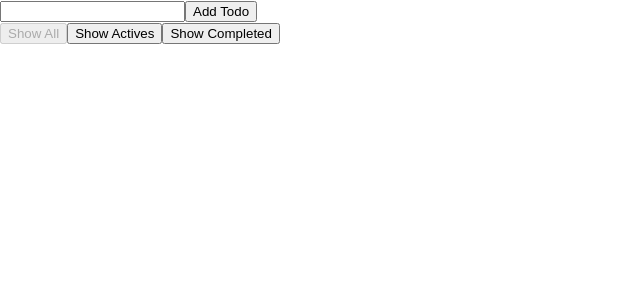
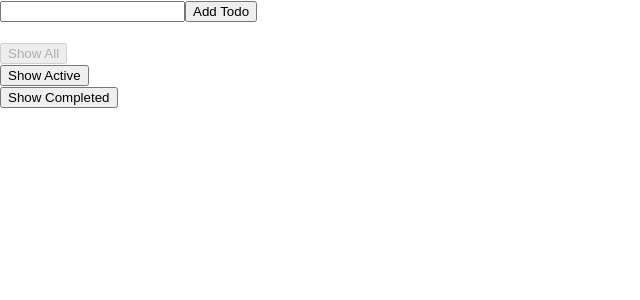
Before and after one commit to netochaves/redux-examples, a React (Create React App) app: page / in a window 1280 px wide. Shown: the top 300 px of the page, without its empty margins (0-640 px from the left). Built offline with nearby package versions, Linux system fonts and the light colour scheme.

Commit message:
code refactoring

```diff
--- /dev/null
+++ b/src/Todos/components/addTodo.js
@@ -0,0 +1,29 @@
+import React from "react"
+import { connect } from "react-redux"
+import { bindActionCreators } from "redux"
+import { addTodo } from "../ducks/actions"
+
+const AddTodo = ({ addTodo }) => {
+  let input
+  return (
+    <div>
+      <input ref={node => (input = node)} />
+      <button
+        onClick={event => {
+          event.preventDefault()
+          addTodo(input.value)
+          input.value = ""
+        }}
+      >
+        Add Todo
+      </button>
+    </div>
+  )
+}
+
+const mapDispatchToProps = dispatch => bindActionCreators({ addTodo }, dispatch)
+
+export default connect(
+  null,
+  mapDispatchToProps
+)(AddTodo)
--- /dev/null
+++ b/src/Todos/components/index.js
@@ -0,0 +1,5 @@
+import AddTodo from "./addTodo"
+import Todo from "./todo"
+import Link from "./link"
+
+export { AddTodo, Todo, Link }
--- /dev/null
+++ b/src/Todos/components/link.js
@@ -0,0 +1,12 @@
+import React from "react"
+
+const Link = ({ active, onClickFilter, text }) => {
+  return (
+    <div>
+      <button disabled={active} onClick={onClickFilter}>
+        {text}
+      </button>
+    </div>
+  )
+}
+export default Link
--- /dev/null
+++ b/src/Todos/components/todo.js
@@ -0,0 +1,19 @@
+import React from "react"
+
+const Todo = ({ id, name, completed, onToggleTodo, onRemoveTodo }) => {
+  return (
+    <div>
+      <li
+        key={id}
+        onClick={onToggleTodo}
+        style={{ textDecoration: completed ? "line-through" : "none" }}
+      >
+        {name}
+        <button style={{ marginLeft: 10 }} onClick={onRemoveTodo}>
+          remove
+        </button>
+      </li>
+    </div>
+  )
+}
+export default Todo
--- a/src/Todos/index.js
+++ b/src/Todos/index.js
@@ -1,72 +1,45 @@
 import React from "react"
 import { connect } from "react-redux"
 import { bindActionCreators } from "redux"
-import {
-  addTodo,
-  toggleTodo,
-  setVisibilityFilter,
-  removeTodo
-} from "./ducks/actions"
+import { AddTodo, Todo, Link } from "./components"
+import { toggleTodo, setVisibilityFilter, removeTodo } from "./ducks/actions"
 import * as filters from "./filters"
 
 const Todos = ({
   filter,
   todos,
-  addTodo,
   toggleTodo,
   setVisibilityFilter,
   removeTodo
 }) => {
-  let input
   return (
-    <div>
-      <input ref={node => (input = node)} />
-      <button
-        onClick={event => {
-          event.preventDefault()
-          addTodo(input.value)
-          input.value = ""
-        }}
-      >
-        Add Todo
-      </button>
+    <>
+      <AddTodo />
       {todos.map(todo => (
-        <li
-          key={todo.id}
-          onClick={() => {
-            toggleTodo(todo.id)
-          }}
-          style={{ textDecoration: todo.completed ? "line-through" : "none" }}
-        >
-          {todo.name}
-          <button
-            style={{ marginLeft: 10 }}
-            onClick={() => removeTodo(todo.id)}
-          >
-            remove
-          </button>
-        </li>
+        <Todo
+          {...todo}
+          onToggleTodo={() => toggleTodo(todo.id)}
+          onRemoveTodo={() => removeTodo(todo.id)}
+        />
       ))}
       <br />
-      <button
-        disabled={filter === filters.SHOW_ALL}
-        onClick={() => setVisibilityFilter(filters.SHOW_ALL)}
-      >
-        Show All
-      </button>
-      <button
-        disabled={filter === filters.SHOW_ACTIVE}
-        onClick={() => setVisibilityFilter(filters.SHOW_ACTIVE)}
-      >
-        Show Actives
-      </button>
-      <button
-        disabled={filter === filters.SHOW_COMPLETED}
-        onClick={() => setVisibilityFilter(filters.SHOW_COMPLETED)}
-      >
-        Show Completed
-      </button>
-    </div>
+      <div />
+      <Link
+        active={filter === filters.SHOW_ALL}
+        onClickFilter={() => setVisibilityFilter(filters.SHOW_ALL)}
+        text="Show All"
+      />
+      <Link
+        active={filter === filters.SHOW_ACTIVE}
+        onClickFilter={() => setVisibilityFilter(filters.SHOW_ACTIVE)}
+        text="Show Active"
+      />
+      <Link
+        active={filter === filters.SHOW_COMPLETED}
+        onClickFilter={() => setVisibilityFilter(filters.SHOW_COMPLETED)}
+        text="Show Completed"
+      />
+    </>
   )
 }
 
@@ -89,10 +62,7 @@ const mapStateToProps = state => ({
 })
 
 const mapDispatchToProps = dispatch =>
-  bindActionCreators(
-    { addTodo, toggleTodo, setVisibilityFilter, removeTodo },
-    dispatch
-  )
+  bindActionCreators({ toggleTodo, setVisibilityFilter, removeTodo }, dispatch)
 
 export default connect(
   mapStateToProps,
```
